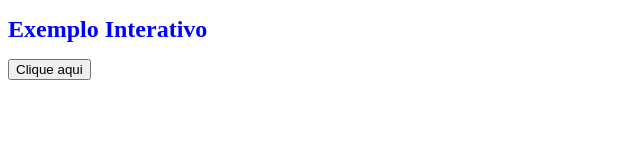
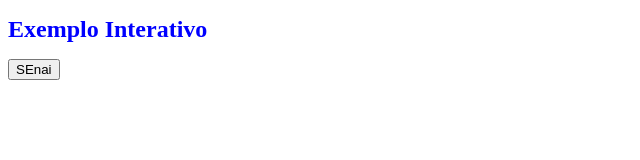
Before and after one commit to henwickk/projetoteste, a plain HTML site: page index.html in a window 1280 px wide. Shown: the full height of the page, 0-640 px from the left. Drawn offline with Linux system fonts and the light colour scheme.

Commit message:
Update index.html

```diff
--- a/index.html
+++ b/index.html
@@ -2,13 +2,13 @@
 <html lang="pt-BR">
 <head>
     <meta charset="UTF-8">
-    <title>Exemplo com JS Externo</title>
+    <title>Henrique</title>
     <link rel="stylesheet" href="style.css">
 </head>
 <body>
     <h1>Exemplo Interativo</h1>
 
-    <button onclick="mostrarMensagem()">Clique aqui</button>
+    <button onclick="mostrarMensagem()">SEnai</button>
     <p id="mensagem"></p>
 
     <!-- Linkando o arquivo JavaScript externo -->
```
